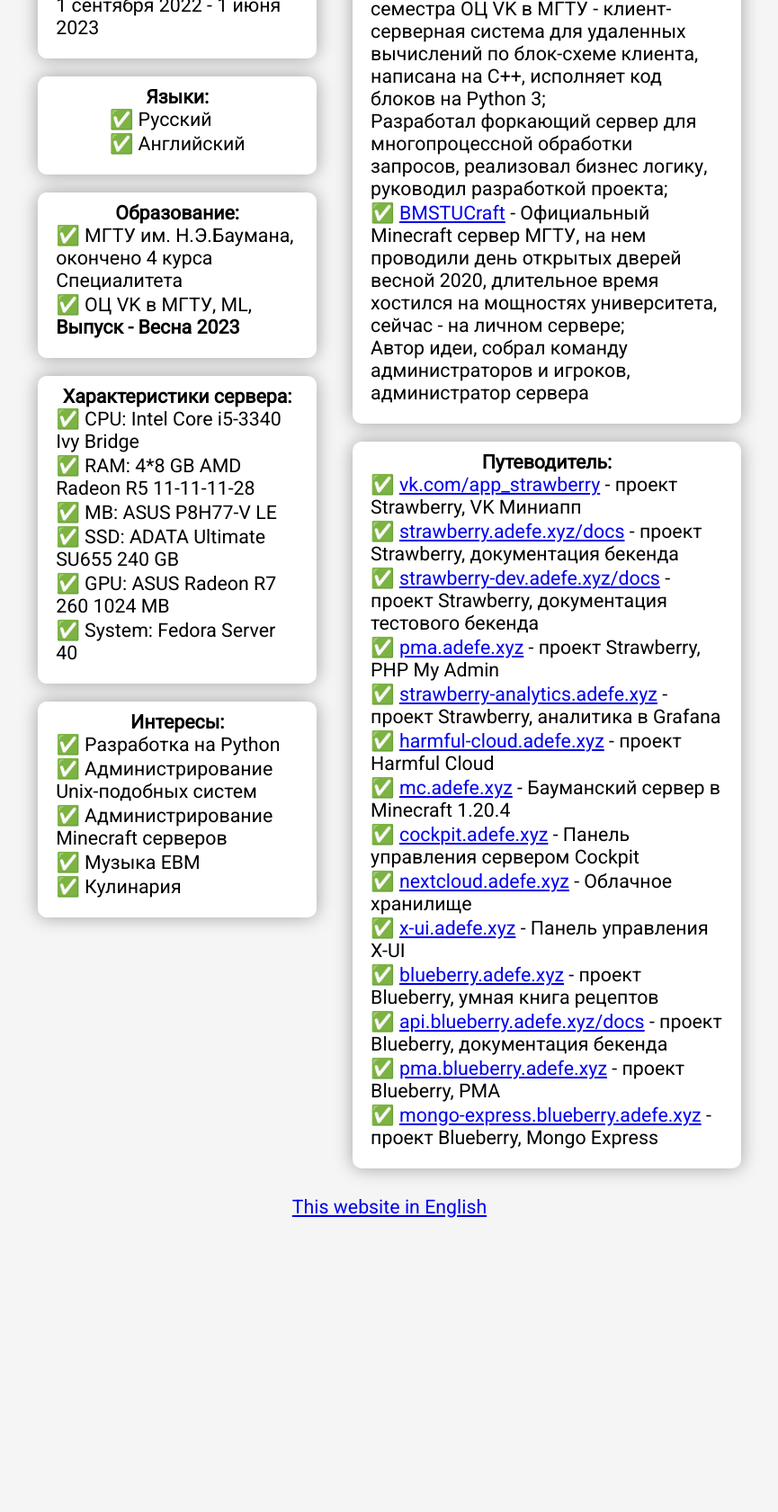
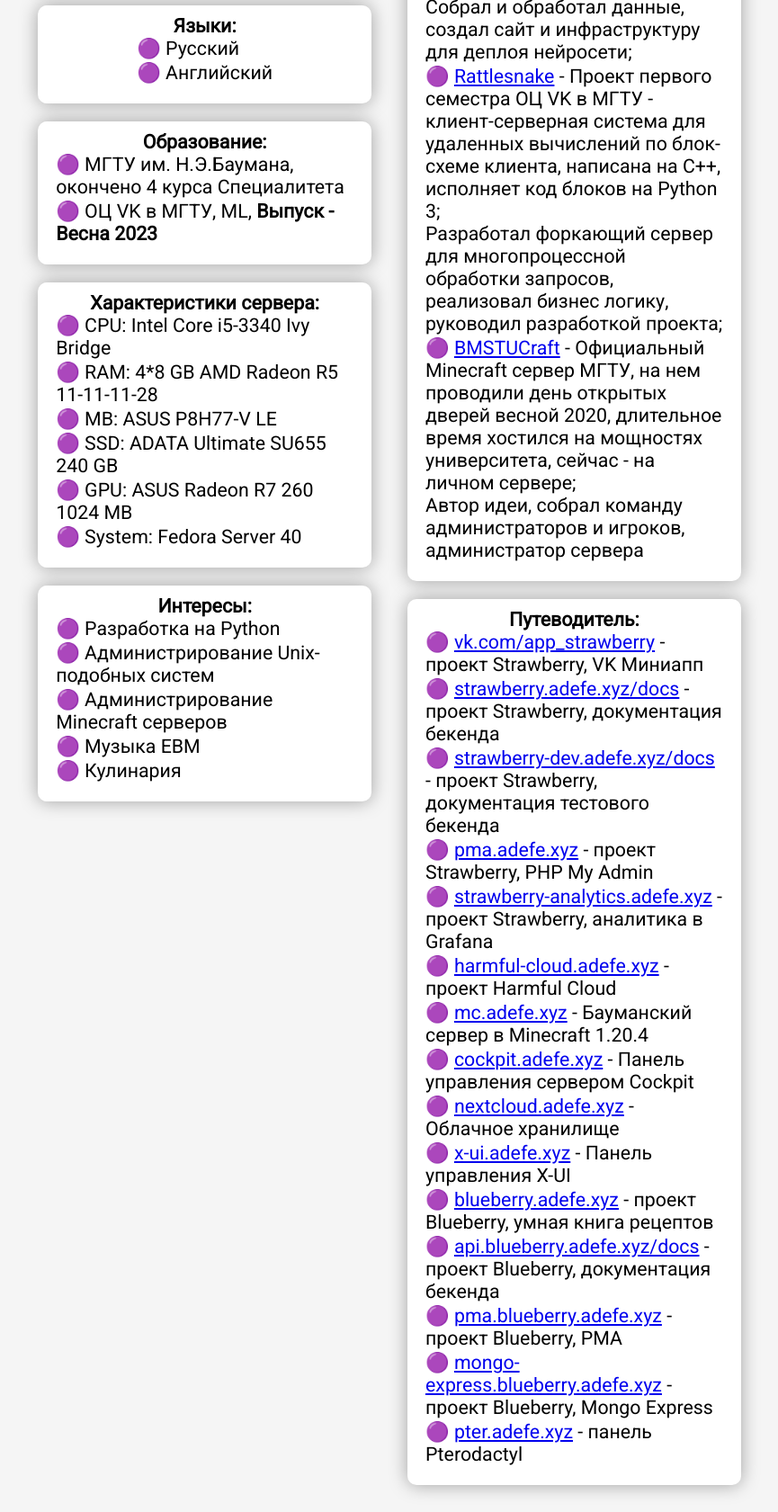
Before and after one commit to Adefey/Me, a plain HTML site: page index_ru.html in a window 1280 px wide. Shown: the part 1119-2800 px from the top of the page at 90% size, without its empty margins (207-1072 px from the left). Before the commit the page ends 2491 px from the top, so only its background shows below. Drawn offline with Linux system fonts and the light colour scheme.

Commit message:
Added pter data

```diff
--- a/index_ru.html
+++ b/index_ru.html
@@ -12,6 +12,10 @@
     <link rel="preconnect" href="https://fonts.googleapis.com" />
     <link rel="preconnect" href="https://fonts.gstatic.com" crossorigin />
     <link href="https://fonts.googleapis.com/css2?family=Roboto:wght@400&display=swap" rel="stylesheet" />
+    <link rel="apple-touch-icon" sizes="180x180" href="/apple-touch-icon.png">
+    <link rel="icon" type="image/png" sizes="32x32" href="/favicon-32x32.png">
+    <link rel="icon" type="image/png" sizes="16x16" href="/favicon-16x16.png">
+    <link rel="manifest" href="/site.webmanifest">
   </head>
   <body>
     <div class="main_div">
@@ -178,6 +182,10 @@
                 <a href="https://mongo-express.blueberry.adefe.xyz/">mongo-express.blueberry.adefe.xyz</a>
                 - проект Blueberry, Mongo Express
               </li>
+              <li>
+                <a href="https://pter.adefe.xyz/">pter.adefe.xyz</a>
+                - панель Pterodactyl
+              </li>
             </ul>
           </div>
         </div>
--- a/style.css
+++ b/style.css
@@ -16,7 +16,7 @@ li {
 }
 
 li:before {
-  content: "\2705   ";
+  content: "\1F7E3   ";
 }
 
 body {
@@ -63,6 +63,7 @@ body {
   }
 
   .side_div {
+    width: 50%;
     margin: 10px;
     display: flex;
     flex-direction: column;
```
Also changed, not shown: index.html (+8 -0 lines), android-chrome-192x192.png (added), android-chrome-512x512.png (added), apple-touch-icon.png (added), favicon-16x16.png (added), favicon-32x32.png (added), favicon.ico, site.webmanifest (added).
